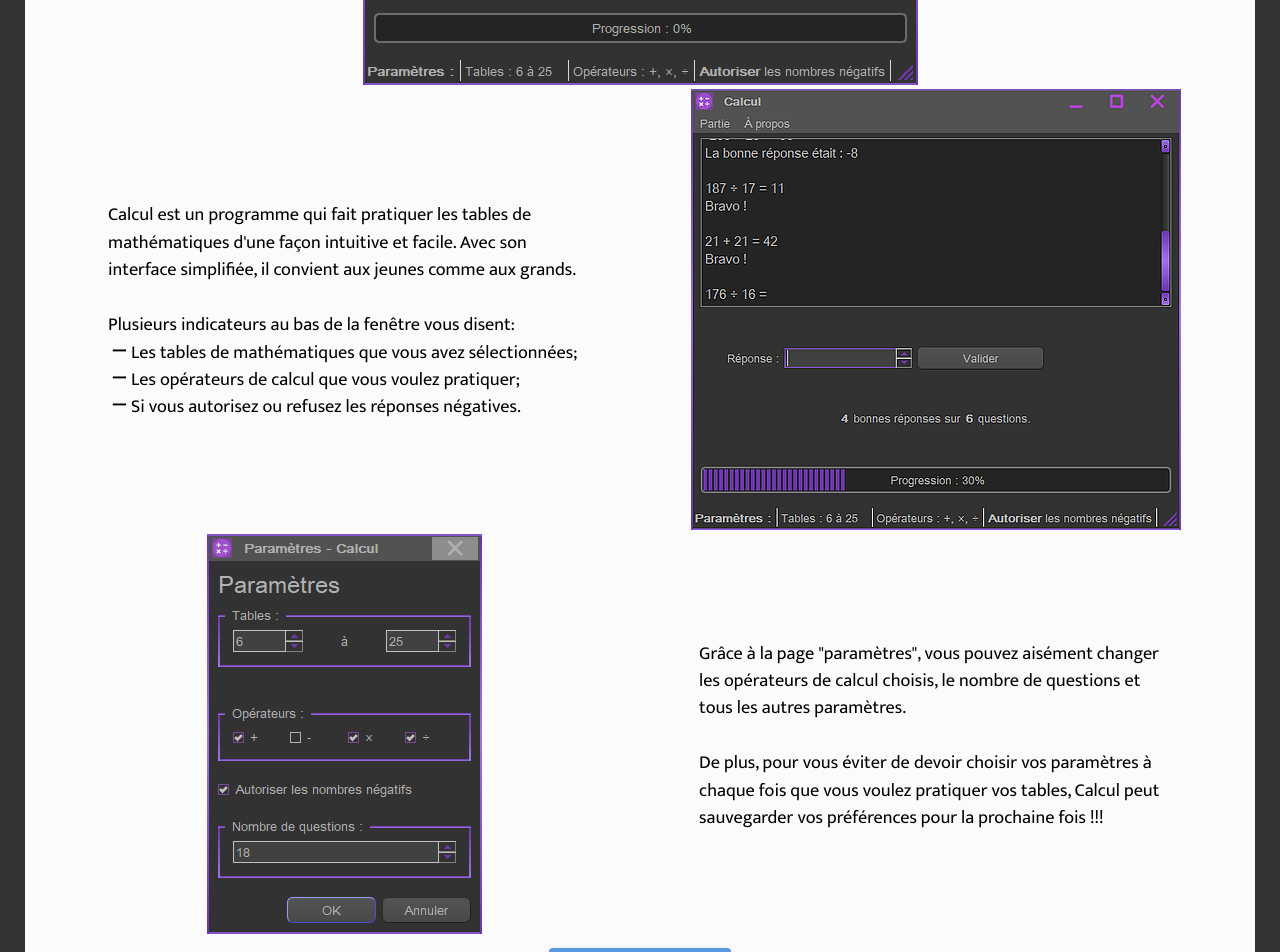
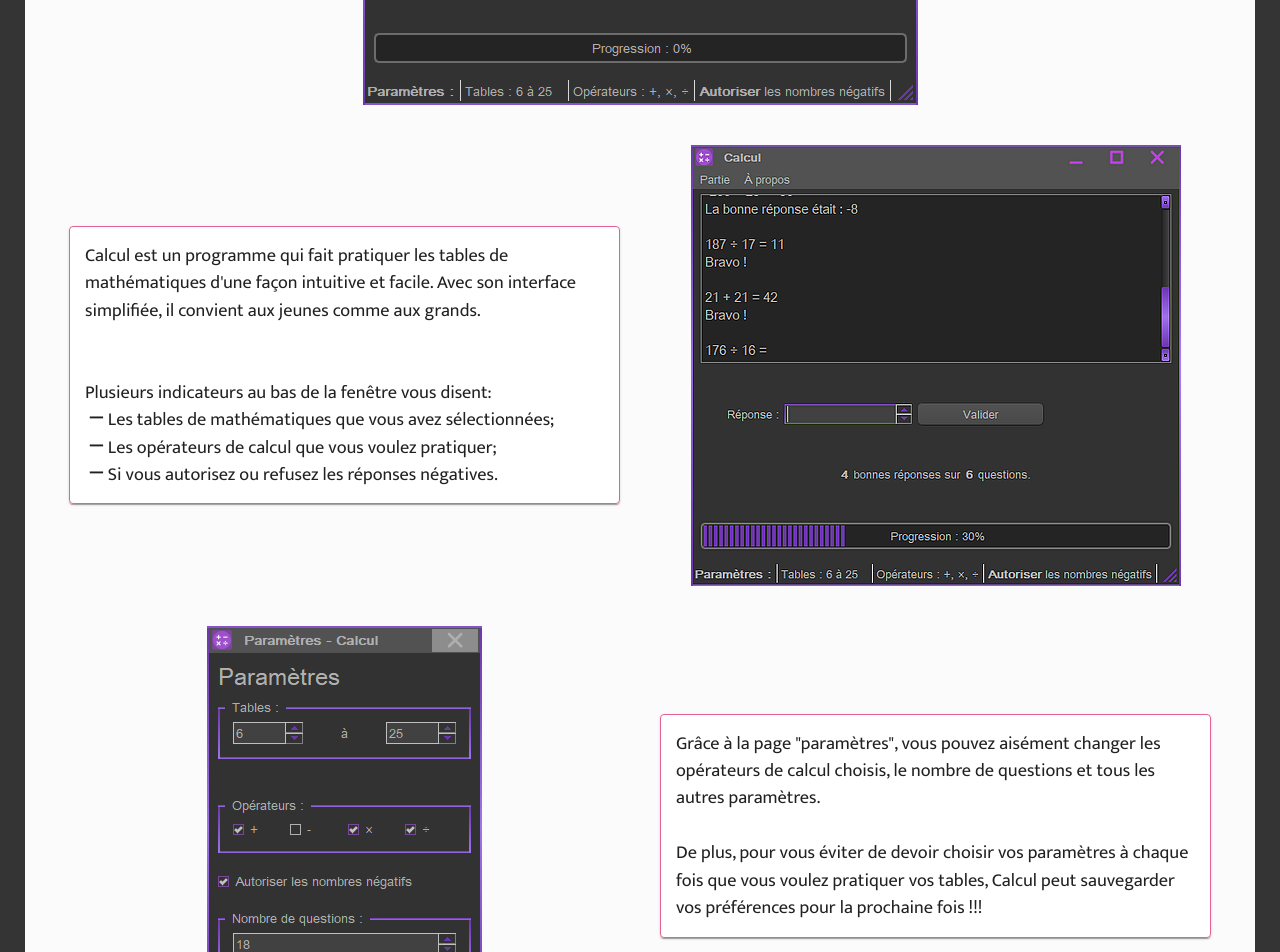
Before and after one commit to Guibi1/achive_2022_guibi.ca, a React (Create React App) app: page /calcul in a window 1280 px wide. Shown: the part 620-1572 px from the top of the page. Built offline with nearby package versions, Linux system fonts and the light colour scheme.

Commit message:
Finished Calcul.js

```diff
--- a/src/components/Jeux/Calcul/Calcul.js
+++ b/src/components/Jeux/Calcul/Calcul.js
@@ -5,6 +5,8 @@ import Container from '@material-ui/core/Container'
 import Typography from '@material-ui/core/Typography'
 import Grid from '@material-ui/core/Grid'
 import Button from '@material-ui/core/Button'
+import Paper from '@material-ui/core/Paper'
+import Box from '@material-ui/core/Box'
 
 import LineList from '@material-ui/icons/RemoveSharp';
 import ImageNormal from './Calcul.webp'
@@ -26,12 +28,16 @@ class Calcul extends Component
                 <Helmet><title>Calcul - Guibi.ca</title></Helmet>
                 <Typography variant="h3">Calcul</Typography>
                 <Typography variant="h5" style={{marginBottom: "10px"}}>Découvrez une nouvelle façon de se pratiquer</Typography>
-                <img src={ImageNormal} alt="L'interface de calcul"/>
                 <Grid container>
-                    <Grid item xs={6} style={{ margin: "auto", padding: "5%", textAlign: "left"}}>
+                    <Grid item xs={12} style={{ margin: "auto", padding: "20px", textAlign: "left"}}>
+                        <img src={ImageNormal} alt="L'interface de calcul" style={{ display: "block", margin: "0px auto", maxWidth: "100%", height: "auto"}}/>
+                    </Grid>
+                    <Grid item sm={12} md={6} style={{ margin: "auto", padding: "20px", textAlign: "left"}}>
+                        <Paper style={{maxWidth: "800px", margin: "auto"}}>
+                            <Box border={1.5} borderColor="secondary.main" borderRadius="borderRadius" style={{padding: "15px"}}>
                                 <Typography varient="body1">
                                         Calcul est un programme qui fait pratiquer les tables de mathématiques d'une façon intuitive et facile. Avec son interface simplifiée, il convient aux jeunes comme aux grands.
-                                <br/><br/>
+                                        <br/><br/><br/>
                                         Plusieurs indicateurs au bas de la fenêtre vous disent:
                                         <span style={{display: 'flex'}}>
                                             <LineList fontSize="small"/>
@@ -46,19 +52,25 @@ class Calcul extends Component
                                             <span>Si vous autorisez ou refusez les réponses négatives.</span>
                                         </span>
                                 </Typography>
+                            </Box>
+                        </Paper>
                     </Grid>
-                    <Grid item xs={6} style={{ margin: "auto"}}>
-                        <img src={ImageExemple} alt=""/>
+                    <Grid item xs={12} md={6} style={{ margin: "auto", padding: "20px", textAlign: "left"}}>
+                        <img src={ImageExemple} alt="" style={{ display: "block", margin: "0px auto", maxWidth: "100%", height: "auto"}}/>
                     </Grid>
-                    <Grid item xs={6} style={{ margin: "auto"}}>
-                        <img src={ImageParametres} alt=""/>
+                    <Grid item xs={12} sm={6} style={{ margin: "auto", padding: "20px", textAlign: "left"}}>
+                        <img src={ImageParametres} alt="" style={{ display: "block", margin: "0px auto", maxWidth: "100%", height: "auto"}}/>
                     </Grid>
-                    <Grid item xs={6} style={{ margin: "auto", padding: "5%", textAlign: "left"}}>
+                    <Grid item xs={12} sm={6} style={{ margin: "auto", padding: "20px", textAlign: "left"}}>
+                        <Paper style={{maxWidth: "800px", margin: "auto"}}>
+                            <Box border={1.5} borderColor="secondary.main" borderRadius="borderRadius" style={{padding: "15px"}}>
                                 <Typography varient="body1">
                                     Grâce à la page "paramètres", vous pouvez aisément changer les opérateurs de calcul choisis, le nombre de questions et tous les autres paramètres.
                                     <br/><br/>
                                     De plus, pour vous éviter de devoir choisir vos paramètres à chaque fois que vous voulez pratiquer vos tables, Calcul peut sauvegarder vos préférences pour la prochaine fois !!!
                                 </Typography>
+                            </Box>
+                        </Paper>
                     </Grid>
                 </Grid>
                 <Button color="primary" variant="contained" onClick={() => this.handleDownload()} style={{margin: "10px"}}>Télécharger Calcul</Button>
```
Lines whose indentation alone changed are shown as unchanged.
